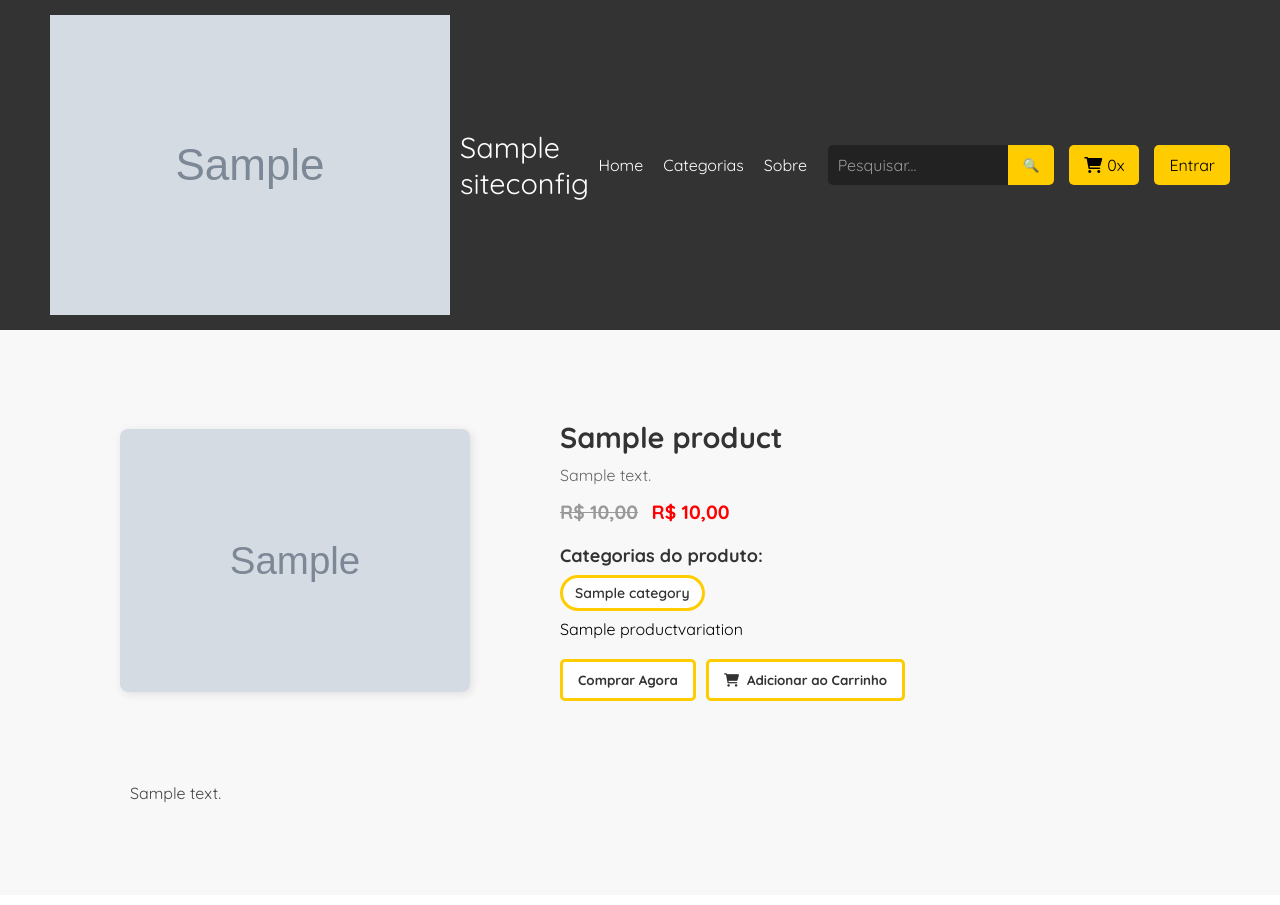
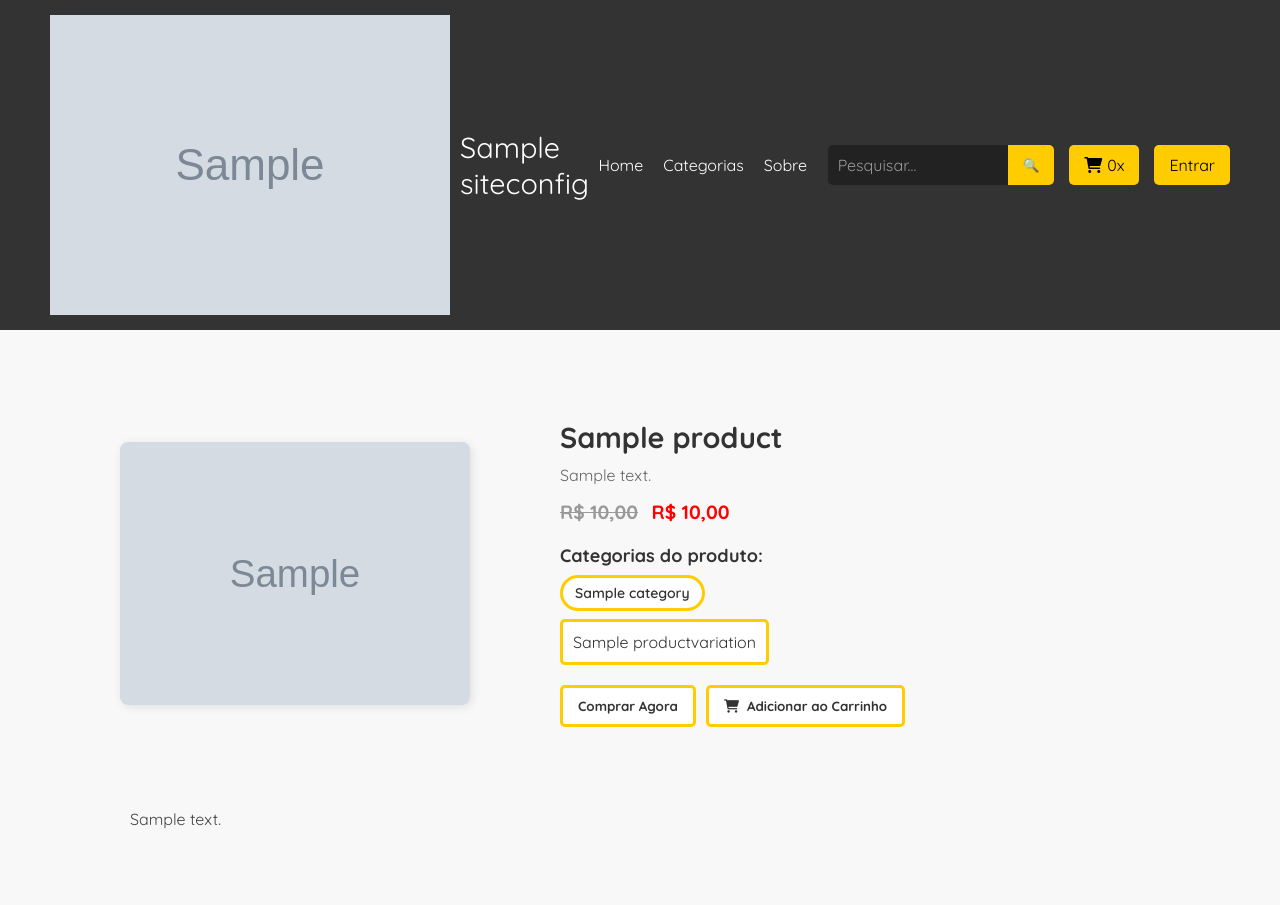
Before and after one commit to ThomasNicholas21/ProjetoEcommerce, a Django app: a page that uses application/ecommerce/templates/ecommerce/detail/product.html in a window 1280 px wide. Shown: the top 905 px of the page. Before the commit the page ends 803 px from the top, so only its background shows below. Run offline with Django 4.2, Linux system fonts and the light colour scheme; tables that the repository leaves empty hold one stand-in row (values such as "Sample post"); grey boxes marked "Sample" are stand-in pictures.

Commit message:
styles: criando nova estilização

```diff
--- a/application/ecommerce/static/global/css/style.css
+++ b/application/ecommerce/static/global/css/style.css
@@ -676,6 +676,19 @@ label {
     margin-bottom: 5px;
 }
 
+.unic-pruct {
+    width: fit-content;
+
+    padding: 10px;
+    font-size: 1rem;
+    border: 3px solid #ffcc00;
+    border-radius: 5px;
+    background-color: white;
+    color: #333;
+    cursor: pointer;
+    transition: border-color 0.3s ease, box-shadow 0.3s ease;
+}
+
 .dropdown {
     width: 100%;
     max-width: 250px;
```
